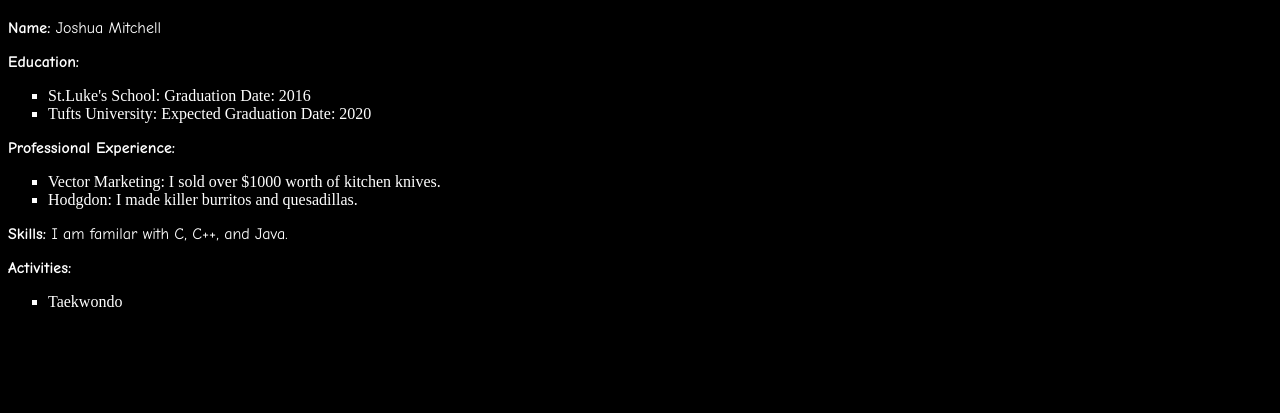
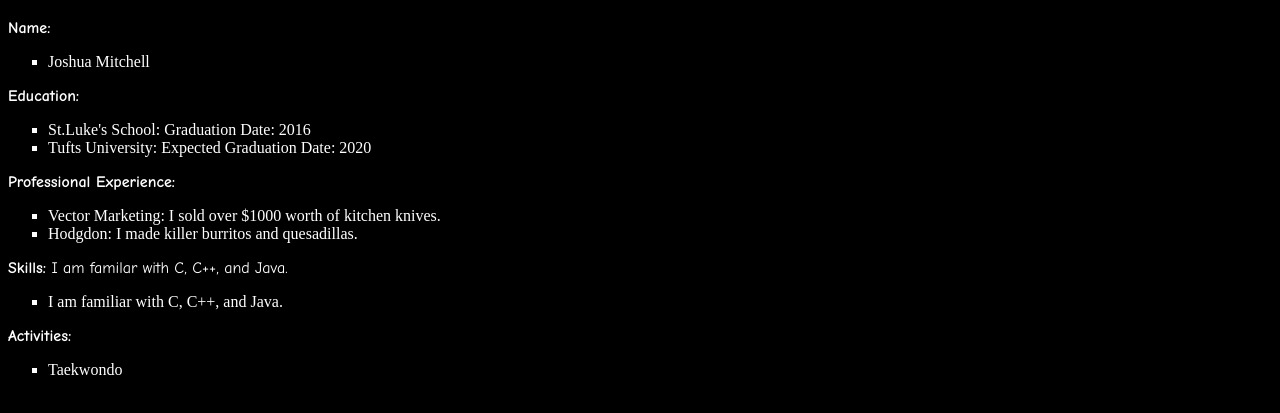
Before and after one commit to mitchelljo2000/mitchelljo2000.github.io, a plain HTML site: page resume.html in a window 1280 px wide. Shown: the part 67-480 px from the top of the page. Drawn offline with Linux system fonts and the light colour scheme.

Commit message:
resume edit 4

```diff
--- a/resume.html
+++ b/resume.html
@@ -10,7 +10,10 @@
 			<h1>Resume</h1>
 		</header>
 
-		<p> <span class="def">Name:</span> Joshua Mitchell</p>
+		<p> <span class="def">Name:</span></p>
+		<ul class="sq">
+			<li>Joshua Mitchell</li>
+		</ul>
 
 		<p> <span class="def">Education:</span></p>
 		<ul class="sq">
@@ -25,6 +28,9 @@
 		</ul>
 
 		<p> <span class="def">Skills:</span> I am familar with C, C++, and Java.</p>
+		<ul class="sq">
+			<li>I am familiar with C, C++, and Java.</li>
+		</ul>
 
 		<p> <span class="def">Activities:</span></p>
 		<ul class="sq">
```
